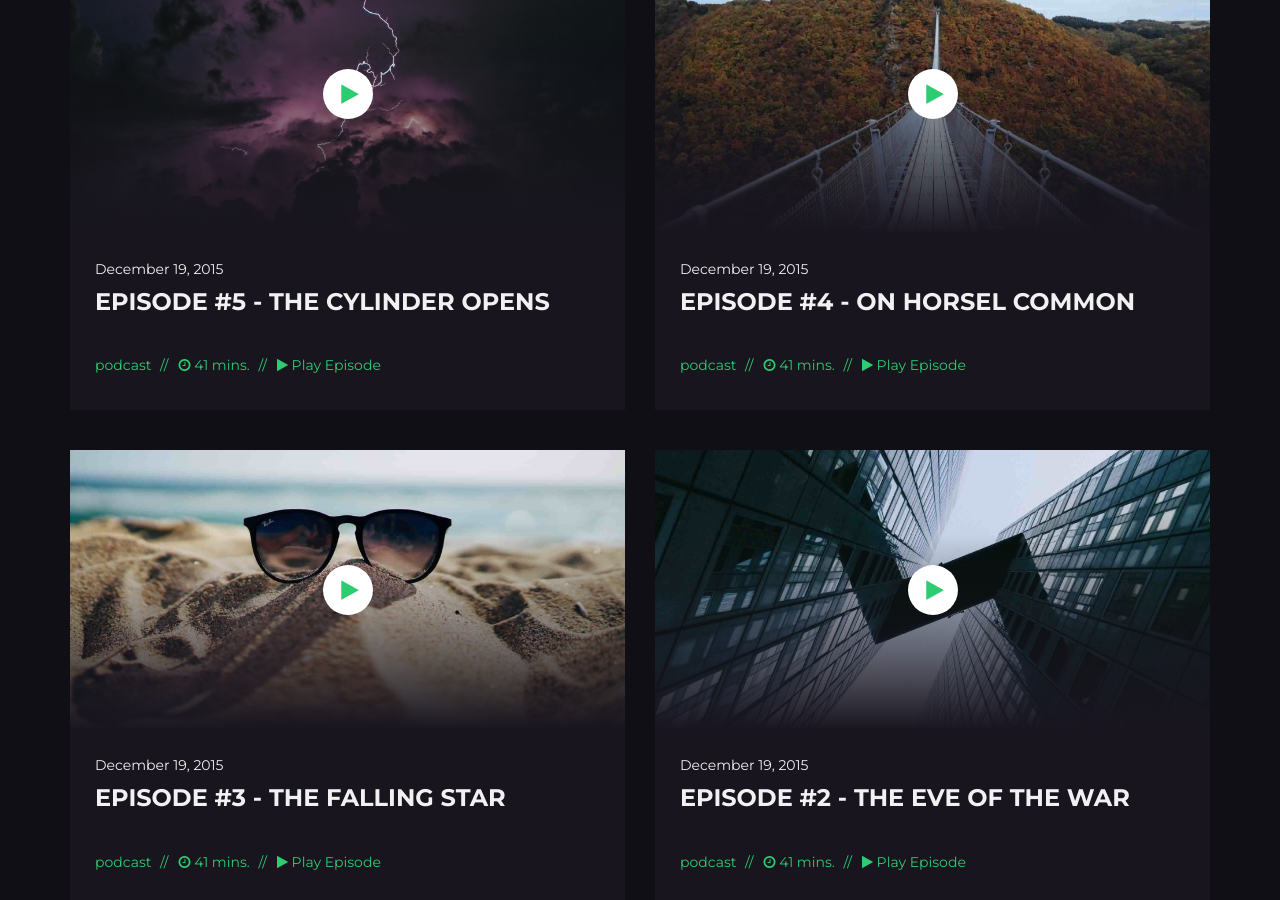
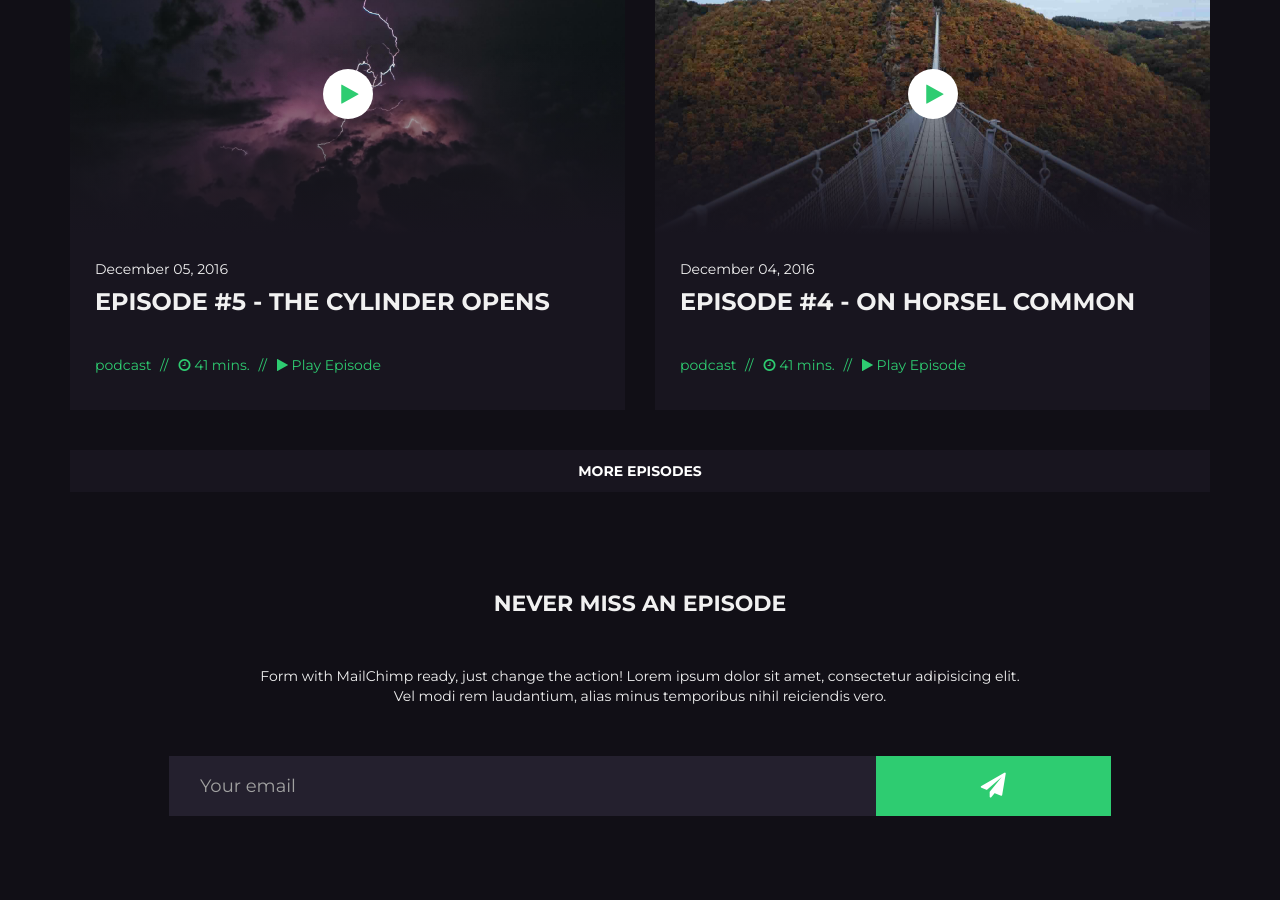
Before and after one commit to KinkCraft/kinkcraft.github.io, a Jekyll site: the page built from index.html, in a window 1280 px wide and 900 px high, scrolled down 1313 px. Built offline with Jekyll 4.4.1, drawn with Linux system fonts in a browser that asks for light colours; nearby versions of some CDN libraries.

```diff
--- a/_config.yml
+++ b/_config.yml
@@ -21,6 +21,7 @@ email: "hello@garrettboatman.com" # This is my real email address. Please don't
 
 exclude: [.scss, README.md, node_modules, gruntfile.js, package.json]
 
+# Compression settings
 compress_html:
   clippings: []
   comments: all
@@ -30,3 +31,9 @@ compress_html:
   blanklines: false
   profile: false
   startings: []
+
+paginate: 10
+paginate_path: "/podcast/page:num/"
+
+
+gems: [jekyll-paginate]
--- a/_includes/LatestEpisodesList.html
+++ b/_includes/LatestEpisodesList.html
@@ -6,88 +6,13 @@
 <!-- ===== PODCAST CARD FULL ===== -->
 <div class="col-sm-12 mb-40">
     {% for post in site.posts offset: 1 limit: 1%}
-        <div class="podcast-card full">
-            <figure class="podcast-image"><a href="{{ post.url | relative_url }}"><img src="{{post.heroImage}}" alt="Seattle" title="Seattle" /></a></figure>
-            <div class="podcast-content">
-                <span class="podcast-date">{{ post.date | date: '%B %d, %Y' }}</span>
-                <h2 class="podcast-title"><a href="{{ post.url | relative_url }}">Episode #{{post.episode}} - {{post.title}}</a></h2>
-                <p class="podcast-excerpt"><a href="{{ post.url | relative_url }}">{{post.excerpt}}</a></p>
-                <ul class="podcast-meta">
-                    <li class="item"><a href="#" class="podcast-tag" rel="tag">{{ post.categories | first }}</a></li>
-                    <li class="item"><i class="fa fa-clock-o"></i> {{post.runtime}} mins.</li>
-                    <li class="item"><a href="{{ post.url | relative_url }}" class="podcast-play"><i class="fa fa-play"></i> Play Episode</a></li>
-                </ul>
-            </div>
-        </div>
+        {% include PodcastCard.html cardType="full" showExcerpt=true post=post %}
     {% endfor %}
 </div>
 
 <!-- ===== PODCAST CARD BOXED ===== -->
-{% for post in site.posts offset: 2 limit: 4%}
+{% for post in site.posts offset: 2 limit: 2%}
 <div class="col-sm-6 mb-40">
-    <div class="podcast-card boxed">
-        <figure class="podcast-image"><a href="{{ post.url | relative_url }}"><img src="{{post.heroImage}}" alt="Biking" title="Biking" /></a></figure>
-        <div class="podcast-content">
-            <span class="podcast-date">December 19, 2015</span>
-            <h2 class="podcast-title"><a href="{{ post.url | relative_url }}">Episode #{{post.episode}} - {{post.title}}</a></h2>
-            <!--<p class="podcast-excerpt"><a href="{{ post.url | relative_url }}">{{post.excerpt}}</a></p>-->
-            <ul class="podcast-meta">
-                <li class="item"><a href="#" class="podcast-tag" rel="tag">{{ post.categories | first }}</a></li>
-                <li class="item"><i class="fa fa-clock-o"></i> {{post.runtime}} mins.</li>
-                <li class="item"><a href="{{ post.url | relative_url }}" class="podcast-play"><i class="fa fa-play"></i> Play Episode</a></li>
-            </ul>
-        </div>
-    </div>
+    {% include PodcastCard.html cardType="boxed" post=post %}
 </div>
 {% endfor %}
-
-<!-- ===== PODCAST CARD BOXED ===== -->
-<!--<div class="col-sm-6 mb-40">
-    <div class="podcast-card boxed">
-        <figure class="podcast-image"><a href="podcast.html"><img src="assets/img/cards/podcast-boxed-thumb2.jpg" alt="Photography" title="Photography" /></a></figure>
-        <div class="podcast-content">
-            <span class="podcast-date">December 12, 2015</span>
-            <h2 class="podcast-title"><a href="podcast.html">Episode #05 - What I learned from photography</a></h2>
-            <p class="podcast-excerpt"><a href="podcast.html">This is a boxed podcast layout. Lorem ipsum dolor sit amet, consectetur adipisicing elit...</a></p>
-            <ul class="podcast-meta">
-                <li class="item"><a href="#" class="podcast-tag" rel="tag">Lifehacks</a></li>
-                <li class="item"><i class="fa fa-clock-o"></i> 29 mins.</li>
-                <li class="item"><a href="podcast.html" class="podcast-play"><i class="fa fa-play"></i> Play Episode</a></li>
-            </ul>
-        </div>
-    </div>
-</div>-->
-
-<!-- ===== PODCAST CARD BOXED ===== -->
-<!--<div class="col-sm-6 mb-40">
-    <div class="podcast-card boxed">
-        <figure class="podcast-image"><a href="podcast.html"><img src="assets/img/cards/podcast-boxed-thumb3.jpg" alt="Soccer" title="Soccer" /></a></figure>
-        <div class="podcast-content">
-            <span class="podcast-date">December 9, 2015</span>
-            <h2 class="podcast-title"><a href="podcast.html">Episode #04 - How we decide to play soccer</a></h2>
-            <p class="podcast-excerpt"><a href="podcast.html">This is a boxed podcast layout. Lorem ipsum dolor sit amet, consectetur adipisicing elit...</a></p>
-            <ul class="podcast-meta">
-                <li class="item"><a href="#" class="podcast-tag" rel="tag">Sports</a></li>
-                <li class="item"><i class="fa fa-clock-o"></i> 40 mins.</li>
-                <li class="item"><a href="podcast.html" class="podcast-play"><i class="fa fa-play"></i> Play Episode</a></li>
-            </ul>
-        </div>
-    </div>
-</div>-->
-
-<!-- ===== PODCAST CARD BOXED ===== -->
-<!--<div class="col-sm-6 mb-40">
-    <div class="podcast-card boxed">
-        <figure class="podcast-image"><a href="podcast.html"><img src="assets/img/cards/podcast-boxed-thumb4.jpg" alt="Music Show" title="Music Show" /></a></figure>
-        <div class="podcast-content">
-            <span class="podcast-date">November 27, 2015</span>
-            <h2 class="podcast-title"><a href="podcast.html">Episode #03 - The best show of our lifes</a></h2>
-            <p class="podcast-excerpt"><a href="podcast.html">This is a boxed podcast layout. Lorem ipsum dolor sit amet, consectetur adipisicing elit...</a></p>
-            <ul class="podcast-meta">
-                <li class="item"><a href="#" class="podcast-tag" rel="tag">Lifestyle</a></li>
-                <li class="item"><i class="fa fa-clock-o"></i> 18 mins.</li>
-                <li class="item"><a href="podcast.html" class="podcast-play"><i class="fa fa-play"></i> Play Episode</a></li>
-            </ul>
-        </div>
-    </div>
-</div>-->
--- /dev/null
+++ b/_includes/PodcastCard.html
@@ -0,0 +1,23 @@
+<!--
+Podcast Card - Shows a podcast card where you need it in what type you need
+===
+cardType="full"     - The type of card to show. Can be: "full", "boxed", or "sidebar"
+showExcerpt=true    - Should the post excerpt be shown
+post=post           - That post to be shown
+-->
+
+<div class="podcast-card {{include.cardType}}">
+    <figure class="podcast-image"><a href="{{ include.post.url | relative_url }}"><img src="{{include.post.heroImage}}" alt="Seattle" title="Seattle" /></a></figure>
+    <div class="podcast-content">
+        <span class="podcast-date">{{ include.post.date | date: '%B %d, %Y' }}</span>
+        <h2 class="podcast-title"><a href="{{ include.post.url | relative_url }}">Episode #{{include.post.episode}} - {{include.post.title}}</a></h2>
+        {% if include.showExcerpt %}
+            <p class="podcast-excerpt"><a href="{{ include.post.url | relative_url }}">{{include.post.excerpt}}</a></p>
+        {% endif %}
+        <ul class="podcast-meta">
+            <li class="item"><a href="#" class="podcast-tag" rel="tag">{{ include.post.categories | first }}</a></li>
+            <li class="item"><i class="fa fa-clock-o"></i> {{include.post.runtime}} mins.</li>
+            <li class="item"><a href="{{ include.post.url | relative_url }}" class="podcast-play"><i class="fa fa-play"></i> Play Episode</a></li>
+        </ul>
+    </div>
+</div>
```
Also changed, not shown: _includes/home.html (added, +27 -0 lines), podcast/index.html (added, +58 -0 lines), podcasts.html (deleted, +0 -42 lines).
